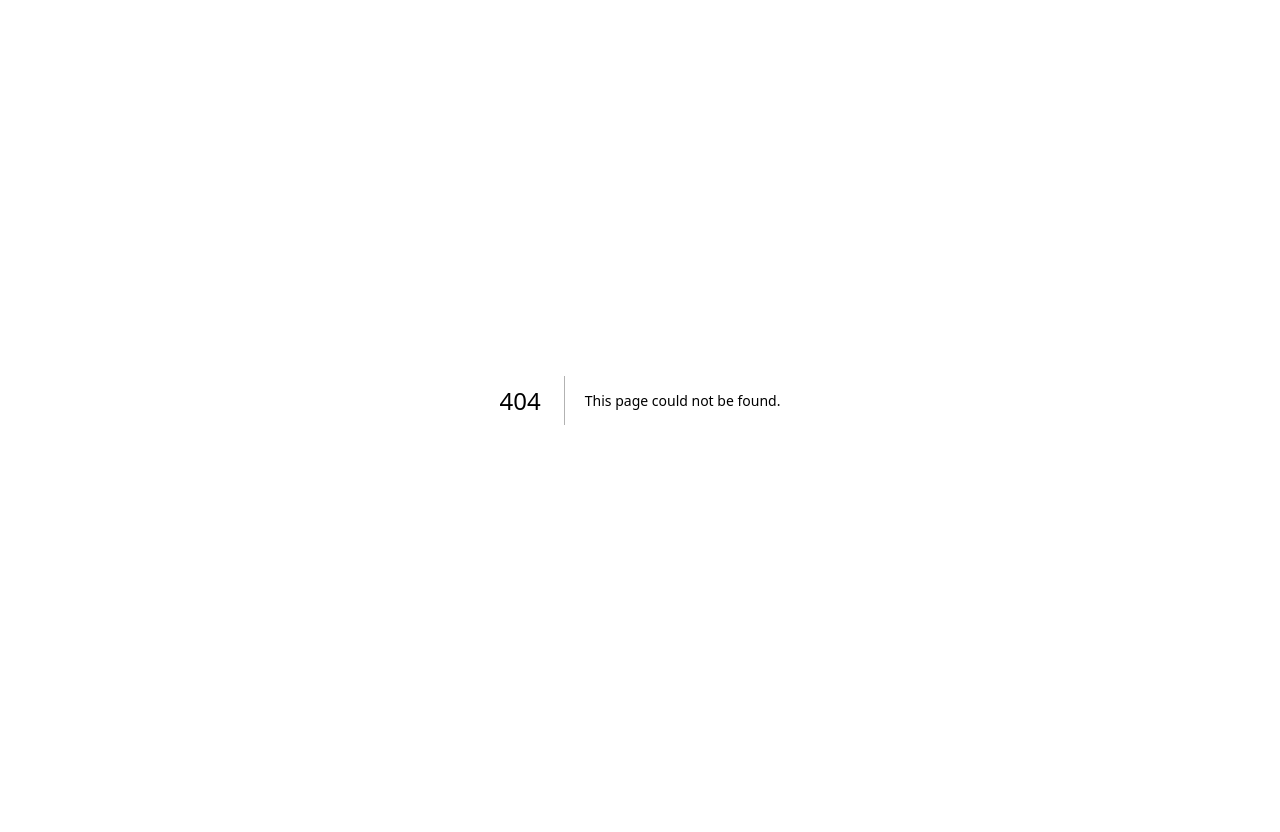
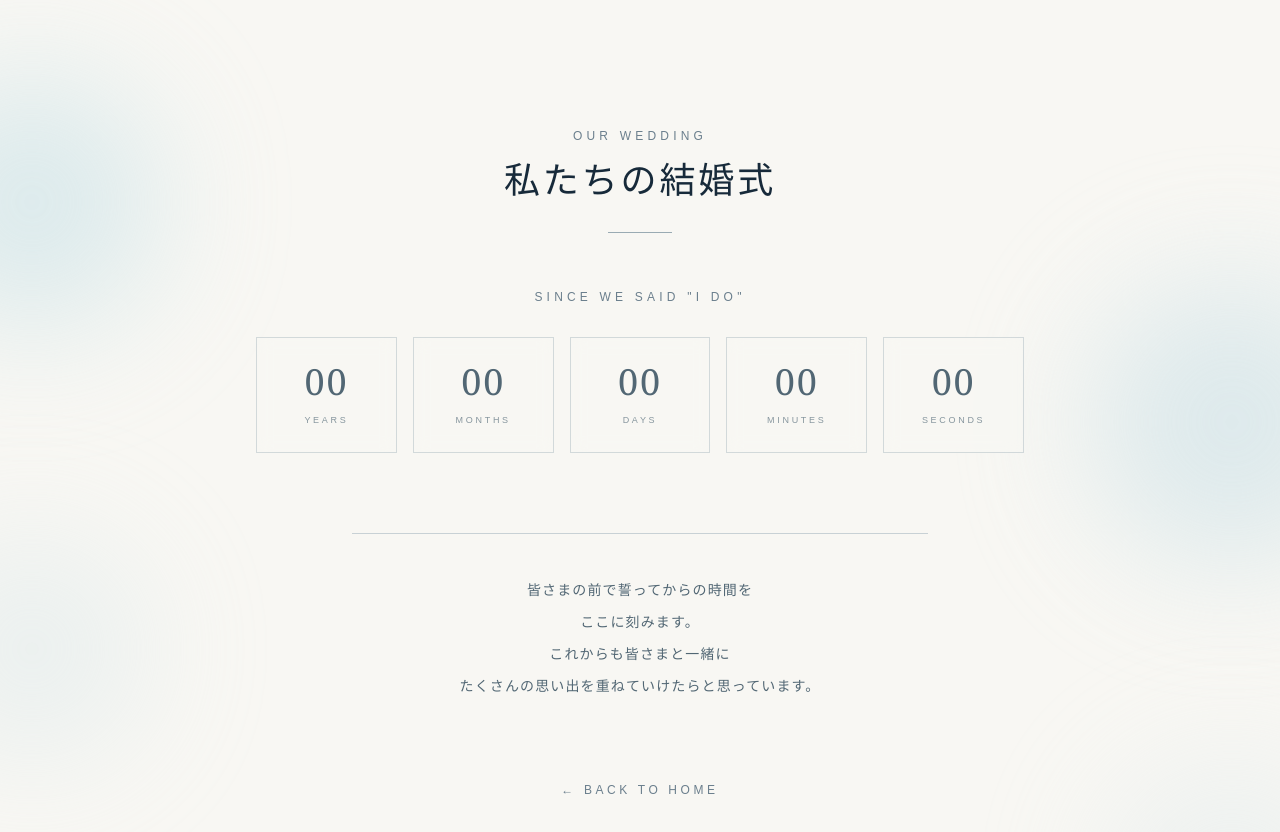
Before and after one commit to tatsunari-code/our-story-t_a, a Next.js app: page /our-wedding in a window 1280 px wide. Before the commit this address had no page. Shown: the top 832 px of the page. Before the commit the page ends 800 px from the top, so only its background shows below. Built offline with nearby package versions, Linux system fonts and the light colour scheme.

Commit message:
背景の統一化、our-weddingの追加

```diff
--- a/app/our-story/page.tsx
+++ b/app/our-story/page.tsx
@@ -1,6 +1,7 @@
 import type { Metadata } from "next";
 import Link from "next/link";
 import OurStory from "@/components/OurStory";
+import PageBackground from "@/components/PageBackground";
 
 export const metadata: Metadata = {
   title: "Our Story | Tatsuya & Ayumi",
@@ -9,10 +10,12 @@ export const metadata: Metadata = {
 
 export default function OurStoryPage() {
   return (
-    <main className="min-h-screen bg-[#f8f7f3] text-[#172a3a]">
+    <main className="relative min-h-screen text-[#172a3a]">
+      <PageBackground />
+
       <OurStory />
 
-      <div className="flex justify-center px-6 pb-20">
+      <div className="relative flex justify-center px-6 pb-20">
         <Link
           href="/"
           className="text-xs tracking-[0.3em] text-[#6b7f8d] transition hover:text-[#172a3a]"
--- /dev/null
+++ b/app/our-wedding/page.tsx
@@ -0,0 +1,63 @@
+import type { Metadata } from "next";
+import Link from "next/link";
+import FadeIn from "@/components/FadeIn";
+import PageBackground from "@/components/PageBackground";
+import WeddingCountdown from "@/components/WeddingCountdown";
+
+export const metadata: Metadata = {
+  title: "Our Wedding | Tatsuya & Ayumi",
+  description: "結婚式のこれから。",
+};
+
+export default function OurWeddingPage() {
+  return (
+    <main className="relative min-h-screen text-[#172a3a]">
+      <PageBackground />
+
+      <section className="relative px-6 py-24 sm:py-32">
+        <FadeIn>
+          <div className="mx-auto max-w-3xl">
+            {/* Heading */}
+            <div className="text-center">
+              <p className="mb-4 text-xs tracking-[0.35em] text-[#6b7f8d]">
+                OUR WEDDING
+              </p>
+
+              <h1 className="font-serif text-3xl tracking-[0.08em] sm:text-4xl">
+                私たちの結婚式
+              </h1>
+
+              <div className="mx-auto my-8 h-px w-16 bg-[#9aabb3]" />
+            </div>
+
+            {/* Countdown */}
+            <WeddingCountdown />
+
+            {/* Message */}
+            <div className="mx-auto mt-20 max-w-xl border-t border-[#c8d1d5] pt-10 text-center">
+              <p className="text-sm leading-8 tracking-[0.08em] text-[#526774]">
+                皆さまの前で誓ってからの時間を
+                <br />
+                ここに刻みます。
+                <br />
+                これからも皆さまと一緒に
+                <br className="hidden sm:block" />
+                たくさんの思い出を重ねていけたらと思っています。
+              </p>
+            </div>
+
+            {/* Back */}
+            <div className="mt-20 flex justify-center">
+              <Link
+                href="/"
+                className="text-xs tracking-[0.3em] text-[#6b7f8d] transition hover:text-[#172a3a]"
+              >
+                ← BACK TO HOME
+              </Link>
+            </div>
+          </div>
+        </FadeIn>
+      </section>
+    </main>
+  );
+}
--- a/app/page.tsx
+++ b/app/page.tsx
@@ -1,21 +1,16 @@
 import Link from "next/link";
 import FadeIn from "@/components/FadeIn";
 import MenuLink from "@/components/MenuLink";
+import PageBackground from "@/components/PageBackground";
 
 export default function Home() {
   return (
-    <main id="top" className="min-h-screen bg-[#f8f7f3] text-[#172a3a]">
+    <main id="top" className="relative min-h-screen text-[#172a3a]">
+      <PageBackground />
+
       {/* Hero */}
       <section className="relative flex min-h-screen flex-col items-center justify-center overflow-hidden px-6">
-        {/* Decorative circles */}
-        <div className="absolute -left-24 top-24 h-64 w-64 rounded-full bg-[#dcecf0] opacity-60 blur-3xl" />
-        <div className="absolute -right-24 bottom-24 h-72 w-72 rounded-full bg-[#e5eef1] opacity-70 blur-3xl" />
-
         <div className="relative z-10 text-center">
-          <p className="mb-6 text-xs tracking-[0.4em] text-[#6b7f8d]">
-            OUR PROFILE
-          </p>
-
           <h1 className="font-serif text-5xl tracking-[0.12em] sm:text-7xl">
             T & A
           </h1>
@@ -43,7 +38,7 @@ export default function Home() {
       </section>
 
       {/* Introduction */}
-      <section id="about" className="px-6 py-24 sm:py-32">
+      <section id="about" className="relative px-6 py-24 sm:py-32">
         <FadeIn>
           <div className="mx-auto max-w-2xl text-center">
             <p className="mb-4 text-xs tracking-[0.35em] text-[#6b7f8d]">
@@ -70,7 +65,7 @@ export default function Home() {
       </section>
 
       {/* Menu */}
-      <section className="px-6 py-20">
+      <section className="relative px-6 py-20">
         <FadeIn>
           <div className="mx-auto max-w-md">
             <div className="mb-12 text-center">
@@ -81,11 +76,15 @@ export default function Home() {
 
             <div className="space-y-4">
               <MenuLink href="/our-story" en="OUR STORY" ja="ふたりの歩み" />
-
               <MenuLink
                 href="/our-travels"
                 en="OUR TRAVELS"
                 ja="ふたりの海外渡航歴"
+              />
+              <MenuLink
+                href="/our-wedding"
+                en="OUR WEDDING"
+                ja="私たちの結婚式"
               />
             </div>
           </div>
@@ -93,7 +92,7 @@ export default function Home() {
       </section>
 
       {/* Footer */}
-      <footer className="px-6 pb-10 pt-24 sm:pt-32">
+      <footer className="relative px-6 pb-10 pt-24 sm:pt-32">
         <FadeIn>
           <div className="mx-auto max-w-2xl border-t border-[#c8d1d5] pt-12 text-center">
             <p className="text-[10px] tracking-[0.4em] text-[#87969e]">
--- /dev/null
+++ b/components/PageBackground.tsx
@@ -0,0 +1,13 @@
+export default function PageBackground() {
+  return (
+    <div className="pointer-events-none absolute inset-0 -z-10 overflow-hidden bg-[#f8f7f3]">
+      <div className="absolute -left-24 top-[8%] h-64 w-64 rounded-full bg-[#c9e2e8] opacity-60 blur-3xl" />
+
+      <div className="absolute -right-24 top-[30%] h-72 w-72 rounded-full bg-[#d2e4e9] opacity-70 blur-3xl" />
+
+      <div className="absolute -left-20 top-[58%] h-56 w-56 rounded-full bg-[#d5e5e9] opacity-40 blur-3xl" />
+
+      <div className="absolute -right-20 top-[82%] h-64 w-64 rounded-full bg-[#dce8eb] opacity-40 blur-3xl" />
+    </div>
+  );
+}
--- /dev/null
+++ b/components/WeddingCountdown.tsx
@@ -0,0 +1,136 @@
+"use client";
+
+import { useEffect, useState } from "react";
+
+const WEDDING_DATE = new Date("2026-11-08T16:00:00+09:00");
+
+type ElapsedTime = {
+  years: number;
+  months: number;
+  days: number;
+  minutes: number;
+  seconds: number;
+};
+
+function getElapsedTime(start: Date): ElapsedTime {
+  const now = new Date();
+
+  // 結婚式開始前はすべて0
+  if (now < start) {
+    return {
+      years: 0,
+      months: 0,
+      days: 0,
+      minutes: 0,
+      seconds: 0,
+    };
+  }
+
+  let years = now.getFullYear() - start.getFullYear();
+
+  let cursor = new Date(start);
+  cursor.setFullYear(start.getFullYear() + years);
+
+  if (cursor > now) {
+    years -= 1;
+    cursor = new Date(start);
+    cursor.setFullYear(start.getFullYear() + years);
+  }
+
+  let months =
+    (now.getFullYear() - cursor.getFullYear()) * 12 +
+    (now.getMonth() - cursor.getMonth());
+
+  const monthCursor = new Date(cursor);
+  monthCursor.setMonth(monthCursor.getMonth() + months);
+
+  if (monthCursor > now) {
+    months -= 1;
+  }
+
+  cursor = new Date(cursor);
+  cursor.setMonth(cursor.getMonth() + months);
+
+  const remainingMilliseconds = now.getTime() - cursor.getTime();
+
+  // 残りの日数
+  const days = Math.floor(remainingMilliseconds / (1000 * 60 * 60 * 24));
+
+  // 日数を引いた残り
+  const remainingAfterDays = remainingMilliseconds - days * 1000 * 60 * 60 * 24;
+
+  // 時間を取り出す
+  const hours = Math.floor(remainingAfterDays / (1000 * 60 * 60));
+
+  // 時間を引いた残りから分を計算
+  const remainingAfterHours = remainingAfterDays - hours * 1000 * 60 * 60;
+
+  const minutes = Math.floor(remainingAfterHours / (1000 * 60));
+
+  const seconds = Math.floor((remainingAfterHours % (1000 * 60)) / 1000);
+
+  return {
+    years,
+    months,
+    days,
+    minutes,
+    seconds,
+  };
+}
+
+export default function WeddingCountdown() {
+  const [time, setTime] = useState<ElapsedTime>({
+    years: 0,
+    months: 0,
+    days: 0,
+    minutes: 0,
+    seconds: 0,
+  });
+
+  useEffect(() => {
+    const update = () => {
+      setTime(getElapsedTime(WEDDING_DATE));
+    };
+
+    update();
+
+    const interval = window.setInterval(update, 1000);
+
+    return () => {
+      window.clearInterval(interval);
+    };
+  }, []);
+
+  const items = [
+    { value: time.years, label: "YEARS" },
+    { value: time.months, label: "MONTHS" },
+    { value: time.days, label: "DAYS" },
+    { value: time.minutes, label: "MINUTES" },
+    { value: time.seconds, label: "SECONDS" },
+  ];
+
+  return (
+    <div className="mt-14 text-center">
+      <p className="text-xs tracking-[0.35em] text-[#6b7f8d]">
+        SINCE WE SAID "I DO"
+      </p>
+
+      <div className="mt-8 grid grid-cols-5 gap-2 sm:gap-4">
+        {items.map((item) => (
+          <div
+            key={item.label}
+            className="border border-[#c8d1d5]/80 bg-[#f8f7f3]/50 px-1 py-4 backdrop-blur-sm sm:px-4 sm:py-6"
+          >
+            <p className="font-serif text-2xl tracking-[0.05em] text-[#526774] sm:text-4xl">
+              {String(item.value).padStart(2, "0")}
+            </p>
+
+            <p className="mt-2 text-[7px] tracking-[0.15em] text-[#87969e] sm:mt-3 sm:text-[9px] sm:tracking-[0.3em]">
+              {item.label}
+            </p>
+          </div>
+        ))}
+      </div>
+    </div>
+  );
+}
```
